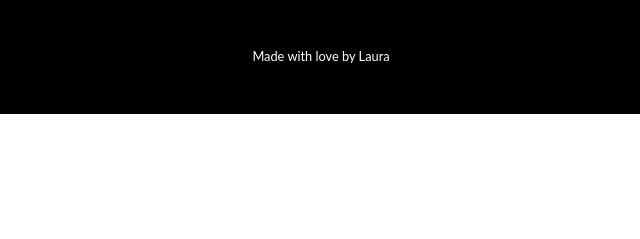
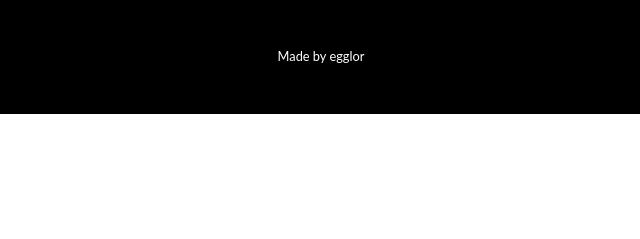
Before and after one commit to egglor/SOLUTION_MODULE_4, a plain HTML site: page index.html in a window 1280 px wide. Shown: the part 491-730 px from the top of the page, 319-959 px from the left. Drawn offline with nearby package versions, Linux system fonts and the light colour scheme.

Commit message:
update 2

```diff
--- a/index.html
+++ b/index.html
@@ -32,7 +32,7 @@
  <!-- Footer -->
  <footer class="py-5 bg-black">
     <div class="container">
-      <p class="m-0 text-center text-white small">Made with love by Laura</p>
+      <p class="m-0 text-center text-white small">Made by egglor</p>
     </div>
     <!-- /.container -->
   </footer>
```
